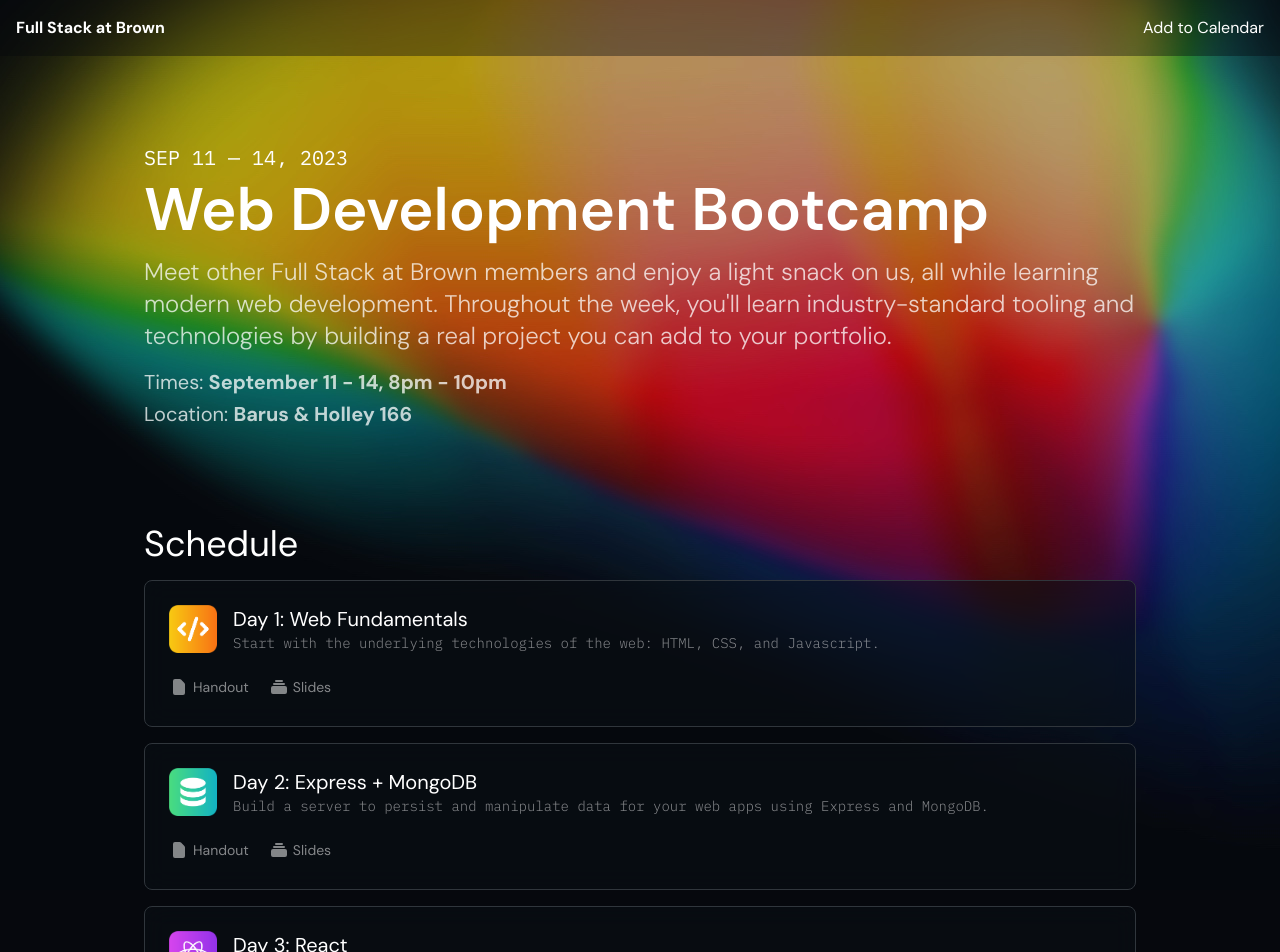
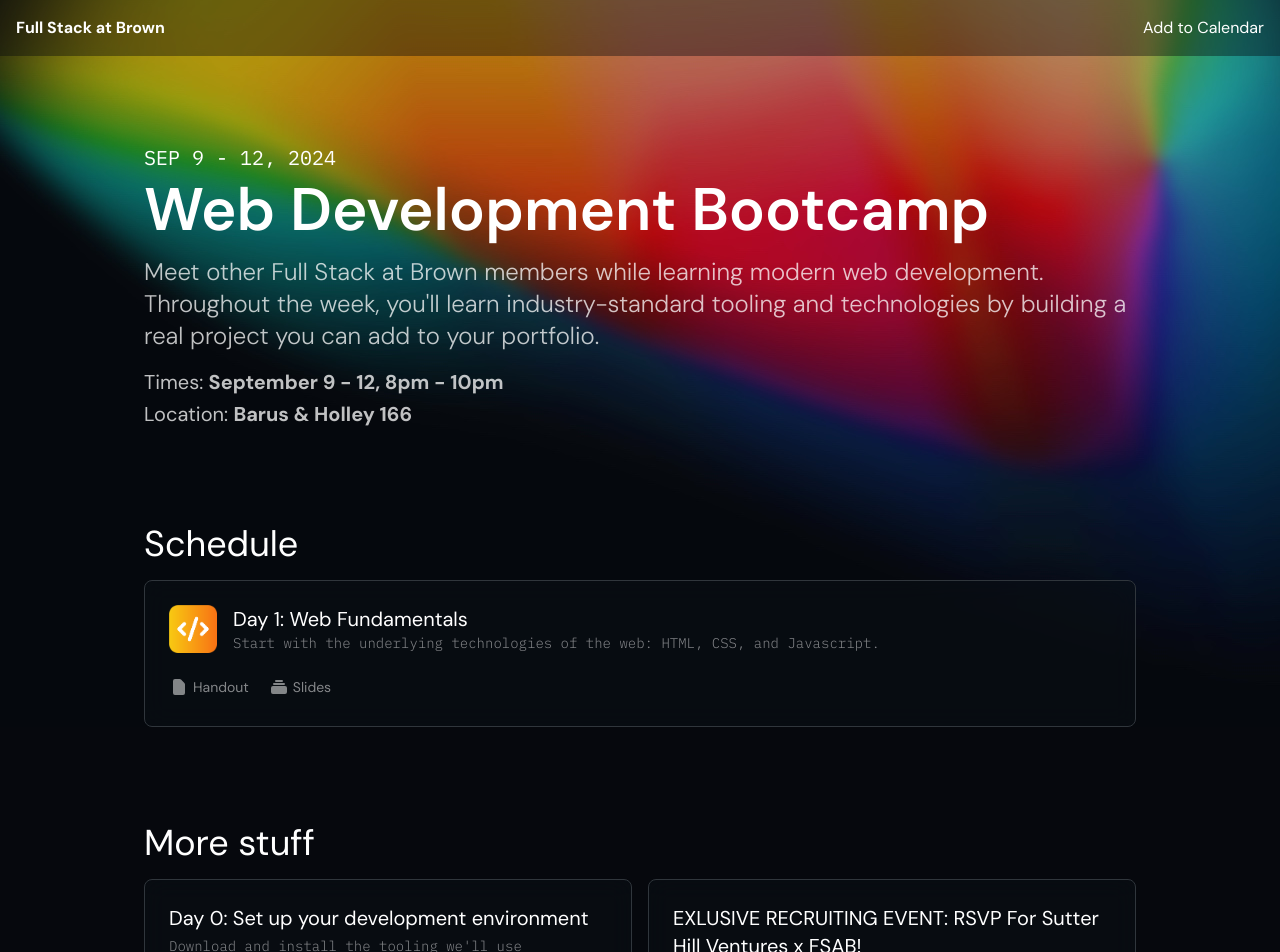
Before and after one commit to xuvi7/bootcamp-fall2025, a Next.js app: page / in a window 1280 px wide. Shown: the top 952 px of the page. Built offline with nearby package versions, Linux system fonts and the light colour scheme.

Commit message:
update for f24

```diff
--- a/pages/index.tsx
+++ b/pages/index.tsx
@@ -1,8 +1,8 @@
-import type {NextPage} from 'next'
+import type { NextPage } from 'next'
 import Head from 'next/head'
 import ScheduleItem from "../components/ScheduleItem";
 import useScrollPosition from "../util/useScrollPosition";
-import {useEffect, useState} from "react";
+import { useEffect, useState } from "react";
 import LinkCard from "../components/LinkCard";
 
 const workshops: { name: string; description: string; image: string; handout: string; slides?: string; recording?: string; }[] = [
@@ -52,12 +52,12 @@
         </Head>
         <div
             className={"min-h-screen transition-opacity ease-in duration-500 " + (loaded ? "opacity-100" : "opacity-0")}>
-            <div style={{backgroundImage: "url('/flare.jpg')", backgroundPosition: "bottom"}}>
+            <div style={{ backgroundImage: "url('/flare.jpg')", backgroundPosition: "bottom" }}>
                 <div
                     className={`p-4 z-50 text-sm sm:text-base flex items-center justify-between fixed bg-opacity-40 transition-all duration-150 bg-[#06080D] backdrop-blur-lg w-full ${scrollPosition < 10 && "backdrop-blur-none bg-opacity-0"}`}>
                     <p className="font-bold">Full Stack at Brown</p>
                     <nav className="space-x-6">
-                        <a href="https://calendar.google.com/calendar/u/0?cid=Y181NGI4ODA2NmE3N2U0MTdiODZiOTQ3NzVjZjhmOWFjMDZjYTgxMzJlNzBmMWJmYzcxODUxODRhZjNmYzJhYjU3QGdyb3VwLmNhbGVuZGFyLmdvb2dsZS5jb20">Add
+                        <a href="https://calendar.google.com/calendar/u/0?cid=Y19hZWVkMmJiNGY3YTE5ZGE1NGMyYTYzODBjNWUzODA2OTkwNzMxYjU5ZGExYzk3YjhjMDViZDA2OTEyYjM2NTY2QGdyb3VwLmNhbGVuZGFyLmdvb2dsZS5jb20">Add
                             to Calendar</a>
                         {/* <a href="https://www.fullstackatbrown.com/about">About Us</a> */}
                     </nav>
@@ -65,19 +65,19 @@
                 <div className="max-w-5xl px-4 mx-auto pt-36 space-y-24">
                     <section>
                         <p className="text-lg md:text-xl font-mono uppercase">
-                            Sep 11 — 14, 2023
+                            Sep 9 - 12, 2024
                         </p>
                         <h1 className="mt-2 text-4xl md:text-6xl font-semibold">
                             Web Development Bootcamp
                         </h1>
                         <p className="text-xl md:text-2xl opacity-75 font-light mt-4">
-                            Meet other Full Stack at Brown members and enjoy a light snack on us, all while learning modern web
+                            Meet other Full Stack at Brown members while learning modern web
                             development.
                             Throughout the week, you&apos;ll learn industry-standard tooling and technologies by
                             building a real project you can add to your portfolio.
                         </p>
                         <p className="text-l md:text-xl opacity-75 mt-4">
-                            Times: <strong>September 11 - 14, 8pm - 10pm</strong>
+                            Times: <strong>September 9 - 12, 8pm - 10pm</strong>
                         </p>
                         <p className="text-l md:text-xl opacity-75 mt-1">
                             Location: <strong>Barus & Holley 166</strong>
@@ -91,19 +91,22 @@
                             Schedule
                         </h2>
                         <ul className="space-y-4 mt-4">
-                            {workshops.slice(0, 2).map(workshop => <ScheduleItem key={workshop.name}
+                            {/* NOTE: HIDING SECOND DAY BY SLICING TO 1 */}
+                            {workshops.slice(0, 1).map(workshop => <ScheduleItem key={workshop.name}
                                 name={workshop.name}
                                 description={workshop.description}
                                 image={workshop.image}
                                 handout={workshop.handout}
                                 slides={workshop.slides}
-                                                                                 recording={workshop.recording}/>)}
+                                recording={workshop.recording} />)}
                         </ul>
                     </section>
                 </div>
             </div>
             <div className="max-w-5xl px-4 mx-auto space-y-24 mt-4">
                 <section>
+                    {/* NOTE: HIDING THIRD AND FOURTH DAYS */}
+                    {/*
                     <ul className="space-y-4">
                         {workshops.slice(2).map(workshop => <ScheduleItem key={workshop.name}
                             name={workshop.name}
@@ -111,8 +114,9 @@
                             image={workshop.image}
                             handout={workshop.handout}
                             slides={workshop.slides}
-                                                                          recording={workshop.recording}/>)}
+                            recording={workshop.recording} />)}
                     </ul>
+                    */}
                 </section>
                 <section>
                     <h2 className="text-3xl md:text-4xl">
@@ -121,15 +125,18 @@
                     <div className="grid grid-cols-1 md:grid-cols-2 gap-4 mt-4">
                         <LinkCard title="Day 0: Set up your development environment"
                             href="https://docs.google.com/document/d/1olSoQayXFkPtc6a_v05fCKcyx-R1kZ69TndzWP9w7uo/edit?usp=sharing"
-                                  description="Download and install the tooling we'll use throughout the week."/>
-                        {/*<LinkCard title="Download project starter"*/}
-                        {/*          description="Clone the starter code for the project we'll build together."/>*/}
-                        {/*<LinkCard title="View project demo"*/}
-                        {/*          description="See a live demo of the project you'll build throughout the week."/>*/}
+                            description="Download and install the tooling we'll use throughout the week."
+                        />
+                        <LinkCard title="EXLUSIVE RECRUITING EVENT: RSVP For Sutter Hill Ventures x FSAB!"
+                            href="https://forms.gle/wYz83WuHRXxa7von9"
+                            description="Wednesday, September 18th, 8-10pm. Fill out the RSVP form!"
+                        />
+                        {/*
                         <LinkCard title="Submit your project for certification"
                             href="https://forms.gle/pVP2G9pDBqaP2jNH9"
                             description="Send us your completed bootcamp project to become eligible to work on projects for
                                     Full Stack."/>
+                        */}
                     </div>
                 </section>
             </div>
```
Also changed, not shown: 1 other file (tests, documents, lock files or other folders). Lines whose indentation alone changed are shown as unchanged.
